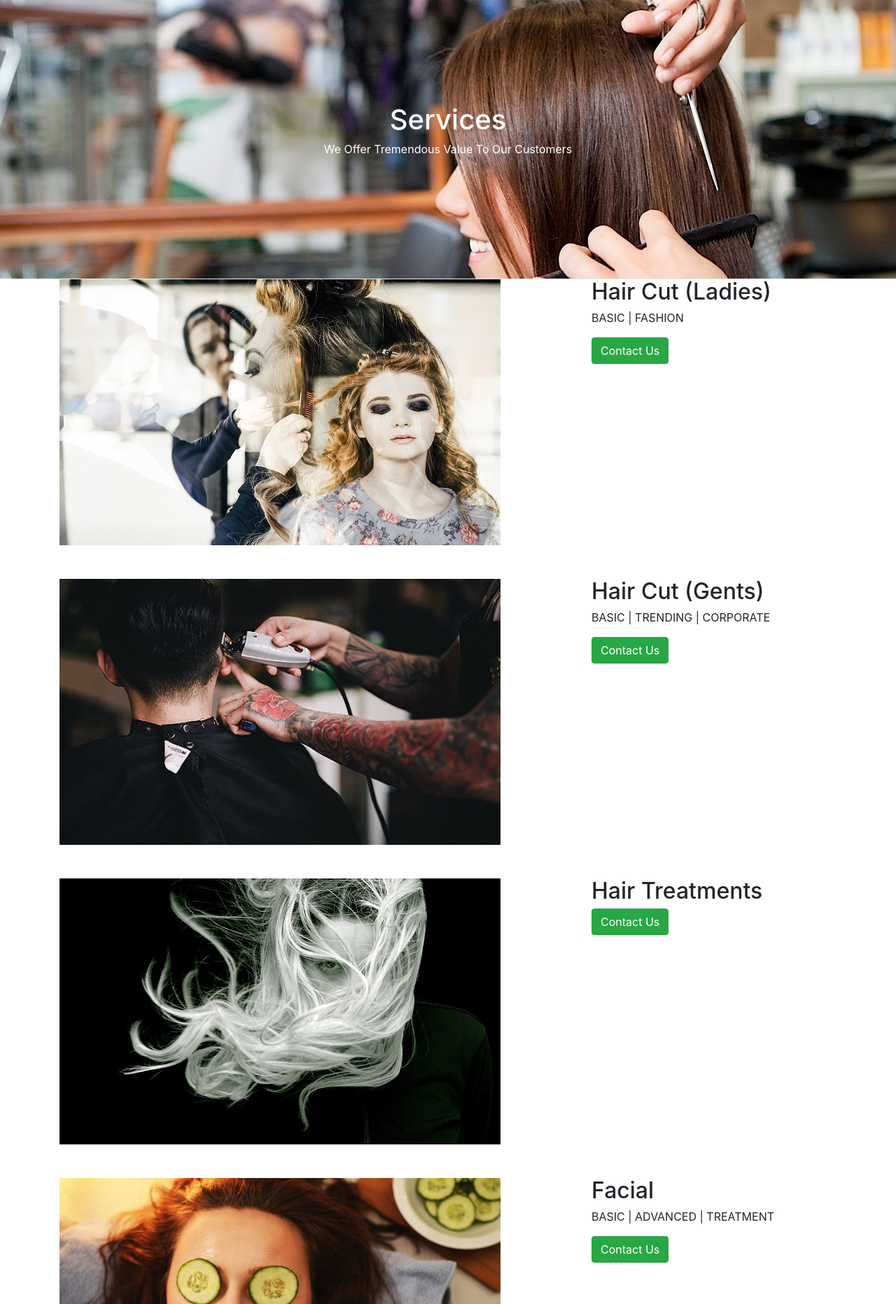
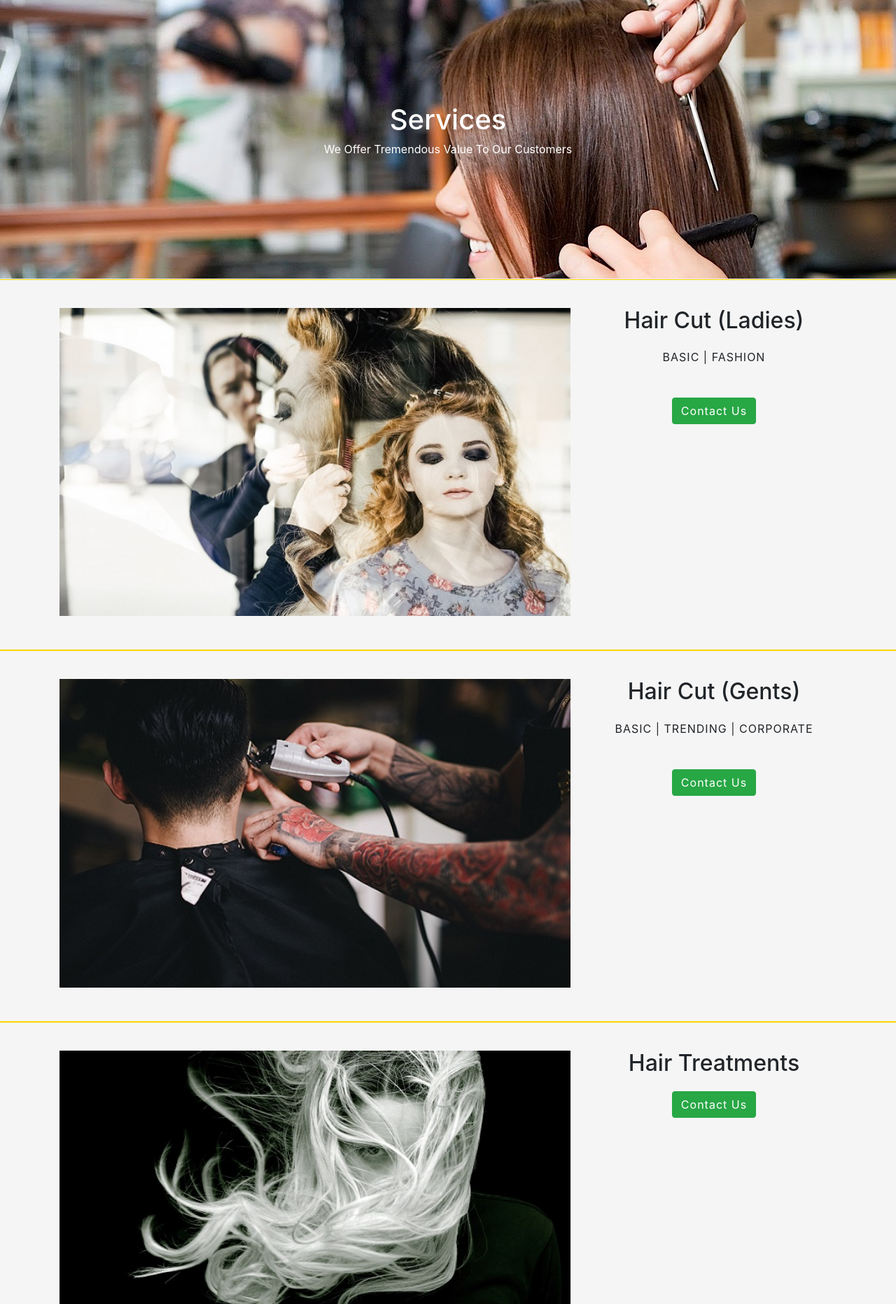
Before and after one commit to istudy1st/istudy1st.github.io, a PHP site: page /services.html in a window 1280 px wide. Shown: the part 57-1920 px from the top of the page at 70% size. Run offline with PHP 8.4, Linux system fonts and the light colour scheme; some libraries are stand-ins or nearby versions.

Commit message:
Update style.css

```diff
--- a/css/style.css
+++ b/css/style.css
@@ -113,3 +113,36 @@ footer#main-footer {
     width: 100%;
 }
 }
+
+/*Services */
+#serviceswrap {
+	background: #f5f5f5;
+	margin-top: 0px;
+	padding-top: 40px;
+	border-bottom: 1px solid #ddd;
+	text-align: center;
+    border-top: 1px solid gold;
+    border-bottom: 1px solid gold;
+}
+
+#serviceswrap img{
+    width: 100%;
+}
+
+#serviceswrap .callout {
+	margin-bottom: 20px;
+}
+
+#serviceswrap p {
+	margin-left: 30px;
+	margin-right: 30px;
+	letter-spacing: 1px;
+	padding-top: 15px;
+	padding-bottom: 15px;
+}
+
+#serviceswrap .icon {
+	font-size: 60px;
+	line-height: 30px;
+	margin-bottom: 10px;
+}
```
